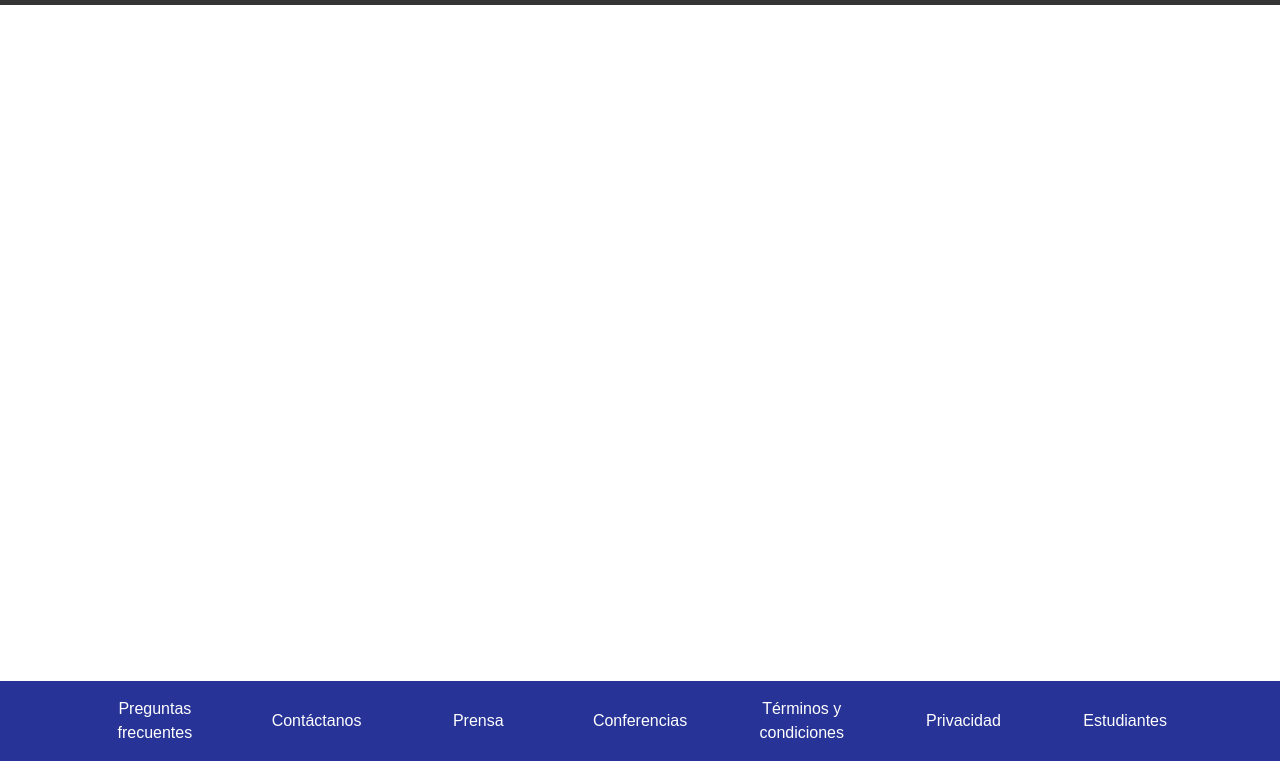
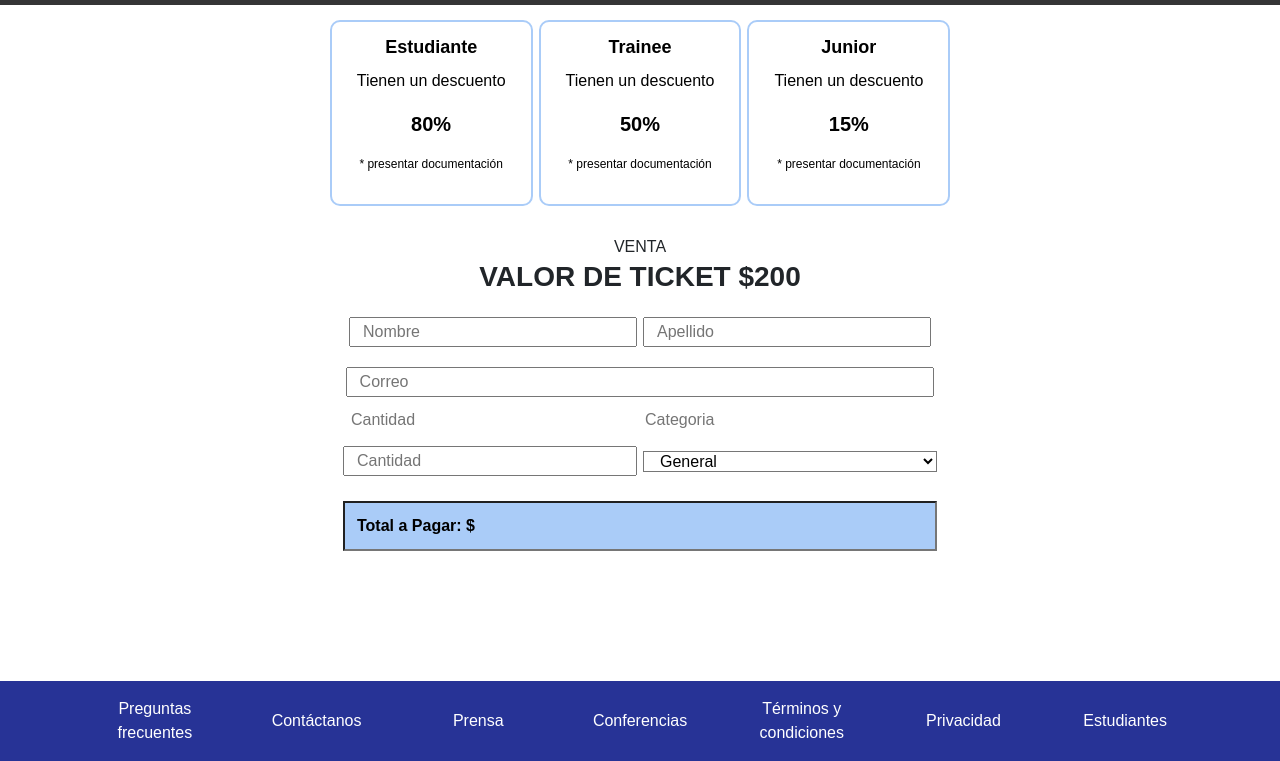
Before and after one commit to MarcelaGonzalezz/Los_5_magnificos, a plain HTML site: page index.html in a window 1280 px wide. Shown: the part 39-800 px from the top of the page. Drawn offline with nearby package versions, Linux system fonts and the light colour scheme.

Commit message:
Agregar formulario

```diff
--- /dev/null
+++ b/assets/css/style-tickets.css
@@ -0,0 +1,120 @@
+.categorias {
+    display: flex;
+    justify-content: center;
+    align-items: flex-start;
+    padding: 15px;
+    list-style: none;
+}
+
+.categoria {
+    text-align: center;
+    margin: 0 3px;
+    border: 2px solid #aaccf8;
+    border-radius: 10px;
+    padding: 15px 25px 15px 25px;
+    background-color: white;
+    color: black;
+}
+
+.categoria-info h2,.categoria-info p {
+    color: black;
+}
+
+.categoria:hover {
+    border: 4px solid #57fc41;
+}
+
+.categoria-nombre {
+    font-size: 18px;
+    margin-bottom: 10px;
+    font-weight: bold;
+}
+
+.categoria-descripcion {
+    font-size: 16px;
+    margin-top: 10px;
+}
+
+.categoria-porcentaje {
+    font-size: 20px;
+    font-weight: bold;
+    margin-top: 10px;
+}
+
+.categoria-requisitos {
+    font-size: 12px;
+    margin-top: 10px;
+}
+
+.valor-ticket {
+    font-weight: bold;
+}
+
+.nombre-apellido, .titulo-casillas, .cantidad-categoria, .monto-total {
+    display: flex;
+    justify-content: center;
+    align-items: center;
+    padding: 20px;
+    list-style: none;
+    margin: 0 auto;
+    width: 50%;
+    /* Establece el ancho máximo del elemento */
+}
+
+.nombre-apellido {
+    margin-top: 0px;
+}
+
+.nombre-apellido input {
+    width: 48%;
+    margin: 0 3px;
+    padding-left: 12px;
+}
+
+#correoelectronico {
+    width: 46%;
+    padding-left: 12px;
+    /* Aumenta el ancho de la casilla de correo electrónico */
+}
+
+.titulo-casillas input {
+    border: none; /* Elimina el borde */
+    width: 48%;
+    margin: 0 3px;
+    margin-bottom: -12px;
+    margin-top: -10px;
+}
+
+.cantidad-categoria input {
+    width: 49%;
+    margin: 0 3px;
+    padding-left: 12px;
+    margin-top: -15px;
+}
+
+.cantidad-categoria select {
+    width: 49%;
+    margin: 0 3px;
+    padding-left: 12px;
+    margin-top: -15px;
+    background-color: white;
+}
+
+.monto-total input {
+    width: 100%;
+    height: 50px;
+    margin: 0 3px;
+    padding-left: 12px;
+    margin-top: -15px;
+    background-color: #aaccf8;
+}
+
+.monto-total input::placeholder {
+    font-weight: bold;
+    color: black; /* Cambia el color si es necesario */
+}
+
+form input {
+    width: 45%;
+    margin: 0 3px;
+}
--- a/index.html
+++ b/index.html
@@ -1,46 +1,134 @@
 <!DOCTYPE html>
 <html lang="es">
+
 <head>
   <meta charset="UTF-8">
   <meta name="viewport" content="width=device-width, initial-scale=1.0">
   <title>Conf Bs As</title>
-    <link href="https://cdn.jsdelivr.net/npm/bootstrap@5.3.1/dist/css/bootstrap.min.css" rel="stylesheet" integrity="sha384-4bw+/aepP/YC94hEpVNVgiZdgIC5+VKNBQNGCHeKRQN+PtmoHDEXuppvnDJzQIu9" crossorigin="anonymous">
-    <link rel="stylesheet" href="estilo.css">
-    <link rel="shortcut icon" href="img/codoacodo.png" type="image/x-icon">
+  <link href="https://cdn.jsdelivr.net/npm/bootstrap@5.3.1/dist/css/bootstrap.min.css" rel="stylesheet"
+    integrity="sha384-4bw+/aepP/YC94hEpVNVgiZdgIC5+VKNBQNGCHeKRQN+PtmoHDEXuppvnDJzQIu9" crossorigin="anonymous">
+  <link rel="stylesheet" href="assets/css/estilo.css">
+  <link rel="stylesheet" href="assets/css/style-tickets.css">
+  <link rel="shortcut icon" href="assets/img/codoacodo.png" type="image/x-icon">
 </head>
+
 <body>
-    <script src="https://cdn.jsdelivr.net/npm/bootstrap@5.3.1/dist/js/bootstrap.bundle.min.js" integrity="sha384-HwwvtgBNo3bZJJLYd8oVXjrBZt8cqVSpeBNS5n7C8IVInixGAoxmnlMuBnhbgrkm" crossorigin="anonymous"></script>
+  <script src="https://cdn.jsdelivr.net/npm/bootstrap@5.3.1/dist/js/bootstrap.bundle.min.js"
+    integrity="sha384-HwwvtgBNo3bZJJLYd8oVXjrBZt8cqVSpeBNS5n7C8IVInixGAoxmnlMuBnhbgrkm"
+    crossorigin="anonymous"></script>
 
   <!--navbar----------------------------------------------------------------->
   <nav class="navbar navbar-expand-lg bg-secondary p-0" id="nav">
     <div class="barra container-fluid barra my-auto px-5">
-            <a class="navbar-brand text-light m-0 "  href="#nav">
+      <a class="navbar-brand text-light m-0 " href="#nav">
         <h3 class="d-inline-block align-text-center m-0">Conf Bs As</h3>
       </a>
-            <button class="navbar-toggler" type="button" data-bs-toggle="collapse" data-bs-target="#navbarNav" aria-controls="navbarNav" aria-expanded="false" aria-label="Toggle navigation">
+      <button class="navbar-toggler" type="button" data-bs-toggle="collapse" data-bs-target="#navbarNav"
+        aria-controls="navbarNav" aria-expanded="false" aria-label="Toggle navigation">
         <span class="navbar-toggler-icon"></span>
       </button>
       <div class="collapse navbar-collapse justify-content-end" id="navbarNav">
         <ul class="navbar-nav">
           <li class="nav-item">
-                    <a class="nav-link text-secondary" href="#laconferencia"><h6>La conferencia</h6></a>
+            <a class="nav-link text-secondary" href="#laconferencia">
+              <h6>La conferencia</h6>
+            </a>
           </li>
           <li class="nav-item">
-                    <a class="nav-link text-secondary" href="#oradores"><h6>Los oradores</h6></a>
+            <a class="nav-link text-secondary" href="#oradores">
+              <h6>Los oradores</h6>
+            </a>
           </li>
           <li class="nav-item">
-                    <a class="nav-link text-secondary" href="#lugarfecha"><h6>El lugar y la fecha</h6></a>
+            <a class="nav-link text-secondary" href="#lugarfecha">
+              <h6>El lugar y la fecha</h6>
+            </a>
           </li>
           <li class="nav-item">
-                    <a class="nav-link active text-light" aria-current="page" href="#convertir"><h6>Conviértete en orador</h6></a>
+            <a class="nav-link active text-light" aria-current="page" href="#convertir">
+              <h6>Conviértete en orador</h6>
+            </a>
           </li>
           <li class="nav-item">
-                    <a class="nav-link text-success" href="#"><h6>Comprar tickets</h6></a>
+            <a class="nav-link text-success" href="#">
+              <h6>Comprar tickets</h6>
+            </a>
           </li>
         </ul>
       </div>
     </div>
   </nav>
+
+  <!--Formulario de compra de tickets------------------------------------------------------------------->
+  <main>
+    <section>
+      <div class="caja-main">
+        <ul class="categorias">
+          <li class="categoria">
+            <div class="categoria-info">
+              <h2 class="categoria-nombre">Estudiante</h2>
+              <p class="categoria-descripcion">Tienen un descuento</p>
+              <p class="categoria-porcentaje">80%</p>
+              <p class="categoria-requisitos">* presentar documentación</p>
+            </div>
+          </li>
+          <li class="categoria">
+            <div class="categoria-info">
+              <h2 class="categoria-nombre">Trainee</h2>
+              <p class="categoria-descripcion">Tienen un descuento</p>
+              <p class="categoria-porcentaje">50%</p>
+              <p class="categoria-requisitos">* presentar documentación</p>
+            </div>
+          </li>
+          <li class="categoria">
+            <div class="categoria-info">
+              <h2 class="categoria-nombre">Junior</h2>
+              <p class="categoria-descripcion">Tienen un descuento</p>
+              <p class="categoria-porcentaje">15%</p>
+              <p class="categoria-requisitos">* presentar documentación</p>
+            </div>
+          </li>
+        </ul>
+      </div>
+    </section>
+
+    <section id="contacto">
+      <h6 class="text-center mb-1">VENTA</h6>
+      <h3 class="text-center mt-1 mb-1 valor-ticket">VALOR DE TICKET $200</h3>
+
+      <form>
+        <div class="nombre-apellido col-6">
+          <input type="text" id="nombre" class="input-padron" required placeholder="Nombre">
+          <input type="text" id="apellido" class="input-padron" required placeholder="Apellido">
+        </div>
+
+        <div class="text-center">
+          <input type="email" id="correoelectronico" class="input-padron" required placeholder="Correo">
+        </div>
+
+        <div class="titulo-casillas col-6">
+          <input type="text" id="cantidad" class="input-padron" required placeholder="Cantidad">
+          <input type="text" id="categoria" class="input-padron" required placeholder="Categoria">
+        </div>
+
+        <div class="cantidad-categoria col-6">
+          <input type="text" id="cantidad" class="input-padron" required placeholder="Cantidad">
+          <select id="categoria" class="input-padron" required>
+            <option value="General">General</option>
+            <option value="Estudiante">Estudiante</option>
+            <option value="Trainee">Trainee</option>
+            <option value="Junior">Junior</option>
+          </select>
+        </div>
+
+        <div class="monto-total col-6">
+          <input type="text" id="monto" class="input-padron" placeholder="Total a Pagar: $">
+        </div>
+
+
+      </form>
+    </section>
+  </main>
 
   <!--footer--------------------------------------------------------------------------------------------->
   <footer class="navbar-fixed-bottom">
@@ -72,4 +160,5 @@
   </footer>
 
 </body>
+
 </html>
```
Also changed, not shown: assets/css/estilo.css (renamed from estilo.css), assets/img/codoacodo.png (renamed from img/codoacodo.png). Lines whose indentation alone changed are shown as unchanged.
